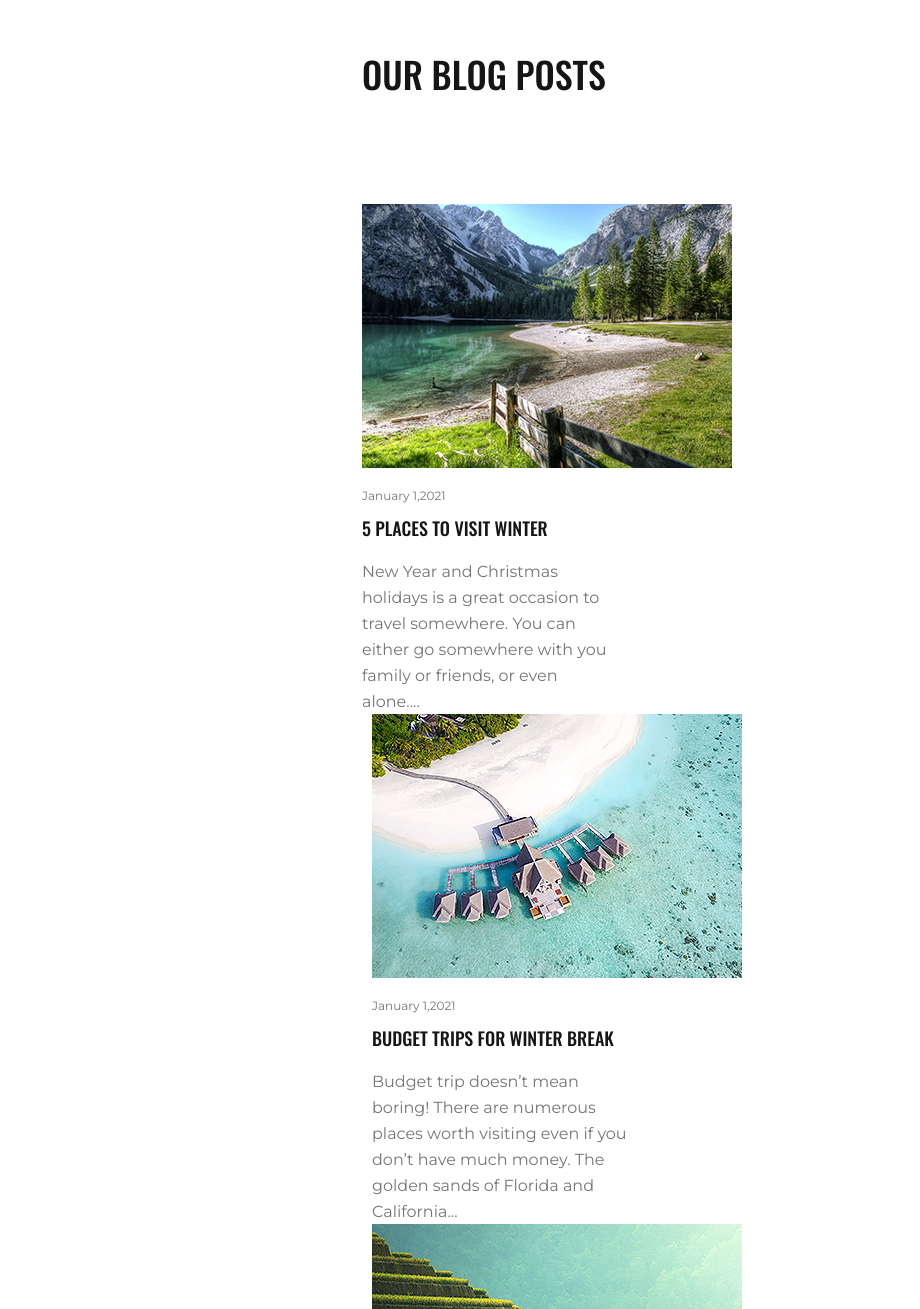
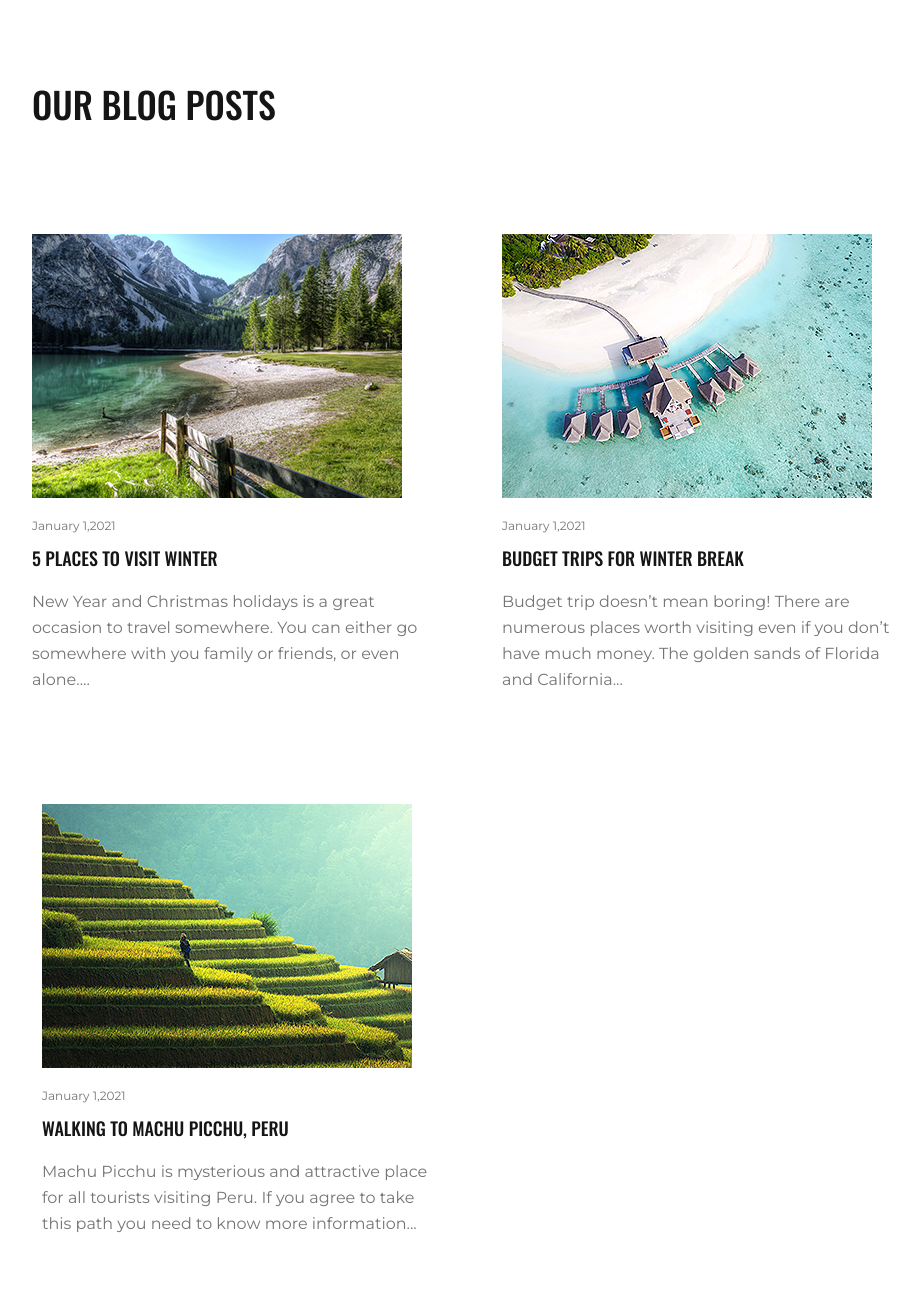
Before and after one commit to FeridQarayev/beautiful_places_app, a React (Create React App) app in the folder client/: page /home in a window 1280 px wide. Shown: the part 1181-2490 px from the top of the page, without its empty margins (23-943 px from the left). Built offline with nearby package versions, Linux system fonts and the light colour scheme.

Commit message:
responsive added

```diff
--- a/client/src/components/base/blog/style.module.css
+++ b/client/src/components/base/blog/style.module.css
@@ -42,9 +42,10 @@
 .container__cards {
   display: flex;
   margin-top: 20px;
-  gap: 10px;
+  gap: 70px;
   display: flex;
   flex-wrap: wrap;
+  margin-bottom: -30px;
 }
 .container__title {
   color: #151515;
@@ -66,67 +67,46 @@
   border-radius: 50%;
   transition: 1s ease;
 }
-@media only screen and (min-width: 1200px) {
-  .container {
-    max-width: 1200px;
-  }
-  .container__cards{
-    margin-top: 60px;
-  }
-  .blog__posts{
-    padding: 115px 0;
-  }
-}
-@media only screen and (min-width: 992px) {
-  .container {
-    max-width: 960px;
-  }
-  .container__title{
-    font-size: 36px;
-    line-height: 1.11111
-  }
-  .container__first__card{
-    flex: 0 0 33.33333%;
-    max-width: 33.33333%;
-  }
-  .container__second__card{
-    flex: 0 0 33.33333%;
-    max-width: 33.33333%;
-  }
-  .container__third__card{
-    flex: 0 0 33.33333%;
-    max-width: 33.33333%;
-  }
-  .blog__posts{
-    padding: 100px 0;;
-  }
-}
-@media only screen and (min-width: 768px) {
-  .container {
-    max-width: 720px;
-  }
-  .container__title{
-    text-align: left !important;
-  }
-  .container__first__card{
-    flex: 0 0 50%;
-    max-width: 50%;
-  }
-  .container__second__card{
-    flex: 0 0 50%;
-    max-width: 50%;
-  }
-  .container__third__card{
-    flex: 0 0 50%;
-    max-width: 50%;
-  }
-  .blog__posts{
-    padding: 85px 0;
-  }
-}
 
 @media only screen and (min-width: 576px) {
   .container {
     max-width: 540px;
   }
 }
+
+@media only screen and (min-width: 992px) {
+  .container {
+    max-width: 960px;
+  }
+  .container__title {
+    font-size: 36px;
+    line-height: 1.11111;
+  }
+  .container__first__card {
+    flex: 0 0 33.33333%;
+    max-width: 33.33333%;
+  }
+  .container__second__card {
+    flex: 0 0 33.33333%;
+    max-width: 33.33333%;
+  }
+  .container__third__card {
+    flex: 0 0 33.33333%;
+    max-width: 33.33333%;
+  }
+  .blog__posts {
+    padding: 100px 0;
+  }
+}
+@media only screen and (min-width: 1200px) {
+  .container {
+    max-width: 1200px;
+  }
+  .container__cards {
+    margin-top: 60px;
+  }
+  .blog__posts {
+    padding: 115px 0;
+    display: flex;
+  }
+}
```
